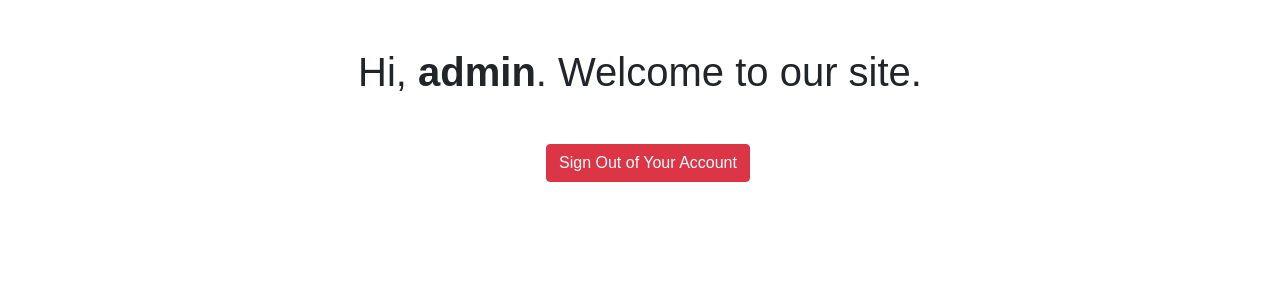
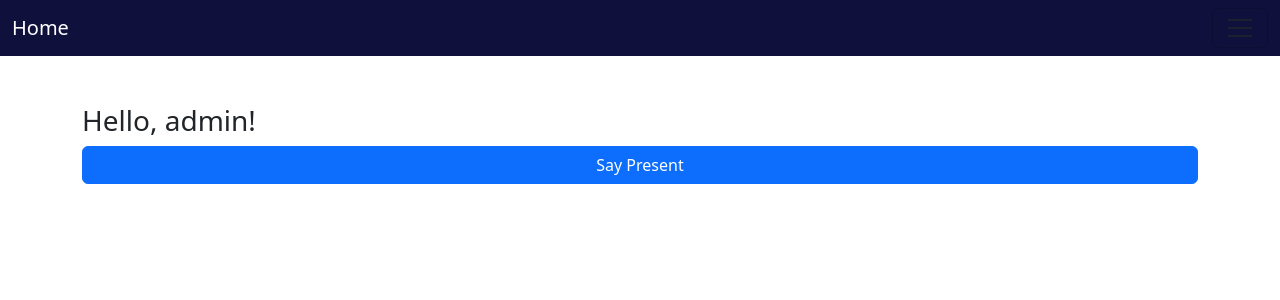
Before and after one commit to NHEL360/it38c-2, a PHP site: page /user/home.php in a window 1280 px wide. Shown: the top 300 px of the page. Run offline with PHP 8.4, Linux system fonts and the light colour scheme; a user stored in the database is signed in.

Commit message:
update home.php

```diff
--- a/user/home.php
+++ b/user/home.php
@@ -1,11 +1,39 @@
 <?php
-// Initialize the session
 session_start();
+require_once "../db/config.php";
+// Check if the user is logged in
+if (isset($_SESSION['username'])) {
+    $username = $_SESSION['username'];
+    $id = $_SESSION['id']; // Getting user ID from the session
+} else {
+    echo "No username found in session.";
+    exit; // Exit if the user is not logged in
+}
 
-// Check if the user is logged in, if not then redirect him to login page
-if(!isset($_SESSION["loggedin"]) || $_SESSION["loggedin"] !== true){
-    header("location:./index.php");
-    exit;
+// Include the database connection file
+
+// Insert the attendance if the button is clicked
+if ($_SERVER["REQUEST_METHOD"] == "POST") {
+    if (isset($_POST['present'])) {
+        // Prepare SQL query to insert attendance
+        $sql = "INSERT INTO tbl_attendance (user_id) VALUES (:user_id)";
+
+        // Prepare the statement
+        if ($stmt = $pdo->prepare($sql)) {
+            // Bind the user ID to the query
+            $stmt->bindParam(":user_id", $id, PDO::PARAM_INT);
+
+            // Execute the query
+            if ($stmt->execute()) {
+                echo "<script>alert('You are marked as present!');</script>";
+            } else {
+                echo "<script>alert('Something went wrong. Please try again.');</script>";
+            }
+
+            // Close the statement
+            unset($stmt);
+        }
+    }
 }
 ?>
 
@@ -13,19 +41,59 @@ if(!isset($_SESSION["loggedin"]) || $_SESSION["loggedin"] !== true){
 <html lang="en">
 <head>
     <meta charset="UTF-8">
-    <title>User Page</title>
-    <link rel="stylesheet" href="https://stackpath.bootstrapcdn.com/bootstrap/4.5.2/css/bootstrap.min.css">
-    <style>
-        body{ font: 14px sans-serif; text-align: center; }
-    </style>
+    <meta name="viewport" content="width=device-width, initial-scale=1.0">
+    <title>Attendance</title>
+    <link href="https://cdn.jsdelivr.net/npm/bootstrap@5.3.3/dist/css/bootstrap.min.css" rel="stylesheet">
 </head>
 <body>
-    <h1 class="my-5">Hi, <b><?php echo htmlspecialchars($_SESSION["username"]); ?></b>. Welcome to our site.</h1>
-    <p>
-        <!--
-            <a href="reset-password.php" class="btn btn-warning">Reset Your Password</a>
-        -->
-        <a href="../logout.php" class="btn btn-danger ml-3">Sign Out of Your Account</a>
-    </p>
+    <!--Navbar-->
+    <nav class="navbar" style="background-color: rgba(1, 1, 49, 0.938);">
+        <div class="container-fluid">
+            <a class="navbar-brand text-white" href="#">Home</a>
+            <button class="navbar-toggler" type="button" data-bs-toggle="collapse" data-bs-target="#navbarSupportedContent" aria-controls="navbarSupportedContent" aria-expanded="false" aria-label="Toggle navigation">
+                <span class="navbar-toggler-icon"></span>
+            </button>
+            <div class="collapse navbar-collapse" id="navbarSupportedContent">
+                <ul class="navbar-nav me-auto mb-2 mb-lg-0">
+                    <li class="nav-item">
+                        <a class="nav-link active text-white" href="#">Home</a>
+                    </li>
+                    <li class="nav-item">
+                        <a class="nav-link text-white" href="#">Link</a>
+                    </li>
+                    <li class="nav-item dropdown">
+                        <a class="nav-link dropdown-toggle text-white" href="#" role="button" data-bs-toggle="dropdown" aria-expanded="false">
+                            Dropdown
+                        </a>
+                        <ul class="dropdown-menu">
+                            <li><a class="dropdown-item" href="#">Action</a></li>
+                            <li><a class="dropdown-item" href="#">Another action</a></li>
+                            <li><hr class="dropdown-divider"></li>
+                            <li><a class="dropdown-item" href="../logout.php">Logout</a></li>
+                        </ul>
+                    </li>
+                </ul>
+                <form class="d-flex" role="search">
+                    <input class="form-control me-2" type="search" placeholder="Search" aria-label="Search">
+                    <button class="btn btn-outline-success" type="submit">Search</button>
+                </form>
+            </div>
+        </div>
+    </nav>
+
+    <div class="container mt-5">
+        <!-- Greeting message -->
+        <h3>Hello, <?php echo $username; ?>!</h3>
+
+        <!-- Form to mark present -->
+        <form method="post" action="<?php echo htmlspecialchars($_SERVER["PHP_SELF"]); ?>">
+            <div class="mb-3">
+                <button type="submit" name="present" class="btn btn-primary w-100">Say Present</button>
+            </div>
+        </form>
+    </div>
+
+    <!-- Bootstrap JavaScript -->
+    <script src="https://cdn.jsdelivr.net/npm/bootstrap@5.3.3/dist/js/bootstrap.bundle.min.js"></script>
 </body>
 </html>
```
